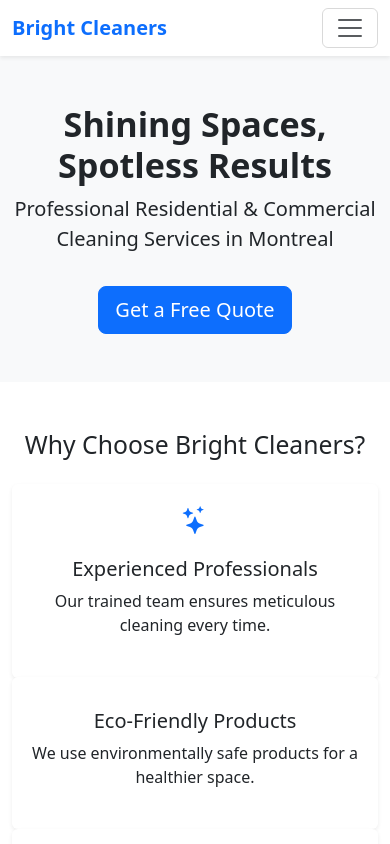
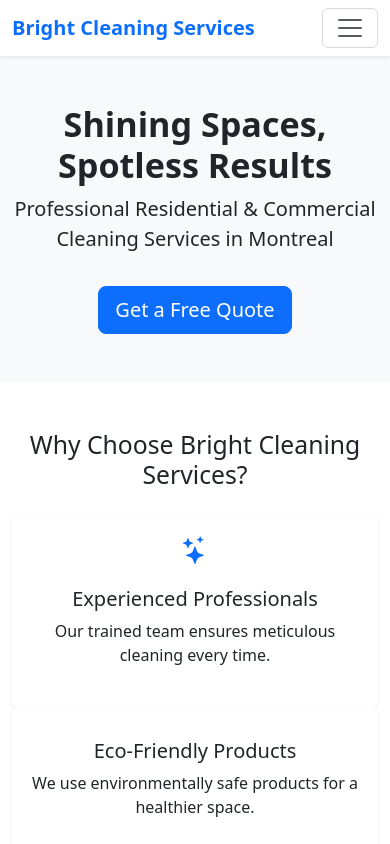
Before and after one commit to t-yanick/bright-cleaners, a React (Create React App) app: page / in a window 390 px wide. Shown: the top 844 px of the page. Built offline with nearby package versions, Linux system fonts and the light colour scheme.

Commit message:
Added ScrollToTop, mobile menu autoclose, 404 NotFound page

```diff
--- a/package.json
+++ b/package.json
@@ -1,8 +1,8 @@
 {
-  "homepage": "https://t-yanick.github.io/bright-cleaners",
   "name": "bright-cleaners",
   "version": "0.1.0",
   "private": true,
+  "homepage": "https://t-yanick.github.io/bright-cleaners",
   "dependencies": {
     "@testing-library/dom": "^10.4.0",
     "@testing-library/jest-dom": "^6.6.3",
--- a/src/App.js
+++ b/src/App.js
@@ -1,4 +1,5 @@
-import { BrowserRouter, Routes, Route } from 'react-router-dom';
+import { HashRouter, Routes, Route } from 'react-router-dom';
+import ScrollToTop from './components/ScrollToTop';
 import Navbar from './components/Navbar';
 import Footer from './components/Footer';
 import Home from './pages/Home';
@@ -7,10 +8,12 @@ import Services from './pages/Services';
 import Testimonials from './pages/Testimonials';
 import Contact from './pages/Contact';
 import Booking from './pages/Booking';
+import NotFound from './pages/NotFound';
 
 function App() {
   return (
-    <BrowserRouter>
+    <HashRouter>
+      <ScrollToTop />
       <Navbar />
       <Routes>
         <Route path="/" element={<Home />} />
@@ -19,9 +22,10 @@ function App() {
         <Route path="/testimonials" element={<Testimonials />} />
         <Route path="/contact" element={<Contact />} />
         <Route path="/booking" element={<Booking />} />
+        <Route path="*" element={<NotFound />} />
       </Routes>
       <Footer />
-    </BrowserRouter>
+    </HashRouter>
   );
 }
 
--- a/src/components/Footer.js
+++ b/src/components/Footer.js
@@ -9,7 +9,7 @@ const Footer = () => {
 
           {/* Company Info */}
           <div className="col-md-4 mb-4">
-            <h5 className="text-uppercase">Bright Cleaners</h5>
+            <h5 className="text-uppercase">Bright Cleaning Services</h5>
             <p>Montreal's trusted cleaning service. Sparkling homes and pristine offices, professionally cleaned every time.</p>
           </div>
 
@@ -48,7 +48,7 @@ const Footer = () => {
 
         </div>
         <div className="text-center mt-4">
-          <small>&copy; {new Date().getFullYear()} Bright Cleaners. All rights reserved.</small>
+          <small>&copy; {new Date().getFullYear()} Bright Cleaning Services. All rights reserved.</small>
         </div>
       </div>
     </footer>
--- a/src/components/Navbar.js
+++ b/src/components/Navbar.js
@@ -3,10 +3,23 @@ import { Link } from 'react-router-dom';
 import 'bootstrap/dist/js/bootstrap.bundle.min'; // Needed for collapse toggle
 
 const Navbar = () => {
+
+  // Function to collapse navbar after clicking a link (for mobile view)
+  const handleNavLinkClick = () => {
+    const navbarCollapse = document.getElementById('navbarNav');
+    if (navbarCollapse && navbarCollapse.classList.contains('show')) {
+      // Collapse the navbar
+      const bsCollapse = new window.bootstrap.Collapse(navbarCollapse, { toggle: false });
+      bsCollapse.hide();
+    }
+  };
+
   return (
     <nav className="navbar navbar-expand-lg navbar-light bg-white shadow-sm sticky-top">
       <div className="container">
-        <Link className="navbar-brand fw-bold text-primary" to="/">Bright Cleaners</Link>
+        <Link className="navbar-brand fw-bold text-primary" to="/" onClick={handleNavLinkClick}>
+          Bright Cleaning Services
+        </Link>
         <button className="navbar-toggler" type="button" data-bs-toggle="collapse" data-bs-target="#navbarNav">
           <span className="navbar-toggler-icon"></span>
         </button>
@@ -14,22 +27,22 @@ const Navbar = () => {
         <div className="collapse navbar-collapse justify-content-end" id="navbarNav">
           <ul className="navbar-nav">
             <li className="nav-item">
-              <Link className="nav-link" to="/">Home</Link>
+              <Link className="nav-link" to="/" onClick={handleNavLinkClick}>Home</Link>
             </li>
             <li className="nav-item">
-              <Link className="nav-link" to="/about">About</Link>
+              <Link className="nav-link" to="/about" onClick={handleNavLinkClick}>About</Link>
             </li>
             <li className="nav-item">
-              <Link className="nav-link" to="/services">Services</Link>
+              <Link className="nav-link" to="/services" onClick={handleNavLinkClick}>Services</Link>
             </li>
             <li className="nav-item">
-              <Link className="nav-link" to="/testimonials">Testimonials</Link>
+              <Link className="nav-link" to="/testimonials" onClick={handleNavLinkClick}>Testimonials</Link>
             </li>
             <li className="nav-item">
-              <Link className="nav-link" to="/contact">Contact</Link>
+              <Link className="nav-link" to="/contact" onClick={handleNavLinkClick}>Contact</Link>
             </li>
             <li className="nav-item">
-              <Link className="btn btn-primary ms-2" to="/booking">Book Now</Link>
+              <Link className="btn btn-primary ms-2" to="/booking" onClick={handleNavLinkClick}>Book Now</Link>
             </li>
           </ul>
         </div>
--- /dev/null
+++ b/src/components/ScrollToTop.js
@@ -0,0 +1,14 @@
+import { useEffect } from 'react';
+import { useLocation } from 'react-router-dom';
+
+const ScrollToTop = () => {
+  const { pathname } = useLocation();
+
+  useEffect(() => {
+    window.scrollTo(0, 0);
+  }, [pathname]);
+
+  return null;
+};
+
+export default ScrollToTop;
--- a/src/pages/Contact.js
+++ b/src/pages/Contact.js
@@ -5,7 +5,7 @@ const Contact = () => {
   return (
     <div className="bg-light py-5">
       <Helmet>
-        <title>Contact Us | Bright Cleaners</title>
+        <title>Contact Us | Bright Cleaning Services</title>
         <meta name="description" content="Have a question or want to schedule a cleaning? Contact Bright Cleaners today." />
       </Helmet>
 
@@ -38,7 +38,7 @@ const Contact = () => {
             </form>
 
             <div className="mt-5 text-center">
-              <p><strong>Email:</strong> info@brightcleaners.ca</p>
+              <p><strong>Email:</strong> info@brightcleaningservices.ca</p>
               <p><strong>Phone:</strong> +1 450 518 2494</p>
               <p><strong>Address:</strong> 4045 Boulevard Saint-Jean, Dollard-des-Ormeaux, H9G 1X3</p>
             </div>
@@ -46,7 +46,7 @@ const Contact = () => {
             {/* Google Maps Embed */}
             <div className="mt-4">
               <iframe
-                title="Bright Cleaners Location"
+                title="Bright Cleaning Services Location"
                 src="https://www.google.com/maps/embed?pb=!1m18!1m12!1m3!1d2793.397853233797!2d-73.83204228446477!3d45.48901573962027!2m3!1f0!2f0!3f0!3m2!1i1024!2i768!4f13.1!3m3!1m2!1s0x4cc93d7cc7a2a0db%3A0x9266e68cb2a96a0a!2s4045%20Boulevard%20Saint-Jean%2C%20Dollard-des-Ormeaux%2C%20QC%20H9G%201X3%2C%20Canada!5e0!3m2!1sen!2sca!4v1714173212264!5m2!1sen!2sca"
                 width="100%"
                 height="300"
--- a/src/pages/Home.js
+++ b/src/pages/Home.js
@@ -11,7 +11,7 @@ const Home = () => {
   return (
     <div>
       <Helmet>
-        <title>Bright Cleaners - Montreal’s Trusted Cleaning Service</title>
+        <title>Bright Cleaning Services - Montreal’s Trusted Cleaning Service</title>
         <meta name="description" content="Exceptional cleaning services in Montreal. Book now with Bright Cleaners for residential and commercial spaces." />
       </Helmet>
 
@@ -27,7 +27,7 @@ const Home = () => {
       {/* Why Choose Us */}
       <section className="py-5 text-center bg-white">
         <div className="container">
-          <h2 className="mb-4" data-aos="fade-up">Why Choose Bright Cleaners?</h2>
+          <h2 className="mb-4" data-aos="fade-up">Why Choose Bright Cleaning Services?</h2>
           <div className="row">
             {[
               ["bi-stars", "Experienced Professionals", "Our trained team ensures meticulous cleaning every time."],
@@ -79,7 +79,7 @@ const Home = () => {
           <h2 className="mb-4" data-aos="fade-up">What Our Clients Say</h2>
           <div className="row justify-content-center">
             {[
-              ["Alex R., Montreal", "Bright Cleaners transformed our office space. Professional and efficient!"],
+              ["Alex R., Montreal", "Bright Cleaning Services transformed our office space. Professional and efficient!"],
               ["Sophie L., Laval", "Reliable and thorough. Highly recommend their home cleaning services."]
             ].map(([name, feedback], i) => (
               <div className="col-md-5 mb-4" key={i} data-aos="fade-right" data-aos-delay={i * 200}>
--- /dev/null
+++ b/src/pages/NotFound.js
@@ -0,0 +1,14 @@
+import React from 'react';
+import { Link } from 'react-router-dom';
+
+const NotFound = () => {
+  return (
+    <div className="container text-center py-5">
+      <h1 className="display-4">404</h1>
+      <p className="lead">Oops! Page not found.</p>
+      <Link to="/" className="btn btn-primary">Go Home</Link>
+    </div>
+  );
+};
+
+export default NotFound;
```
